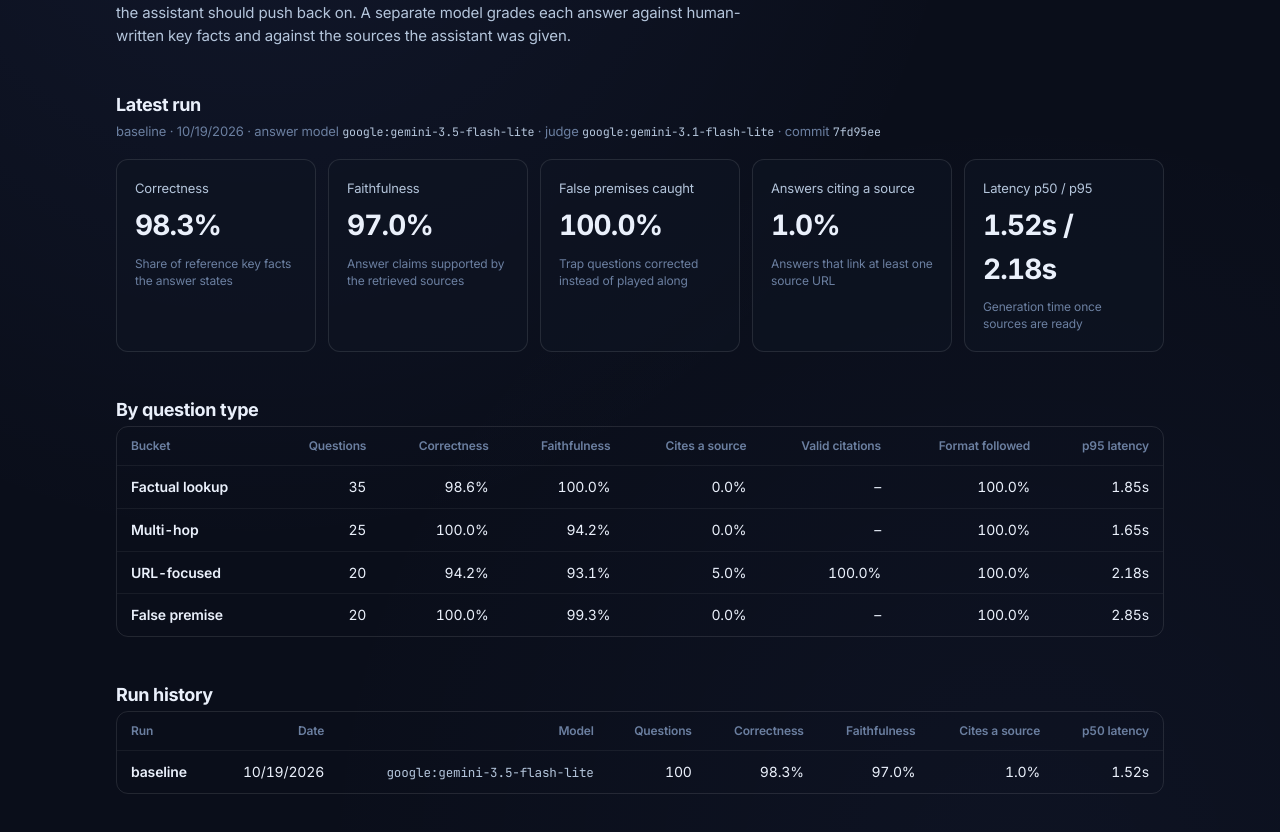
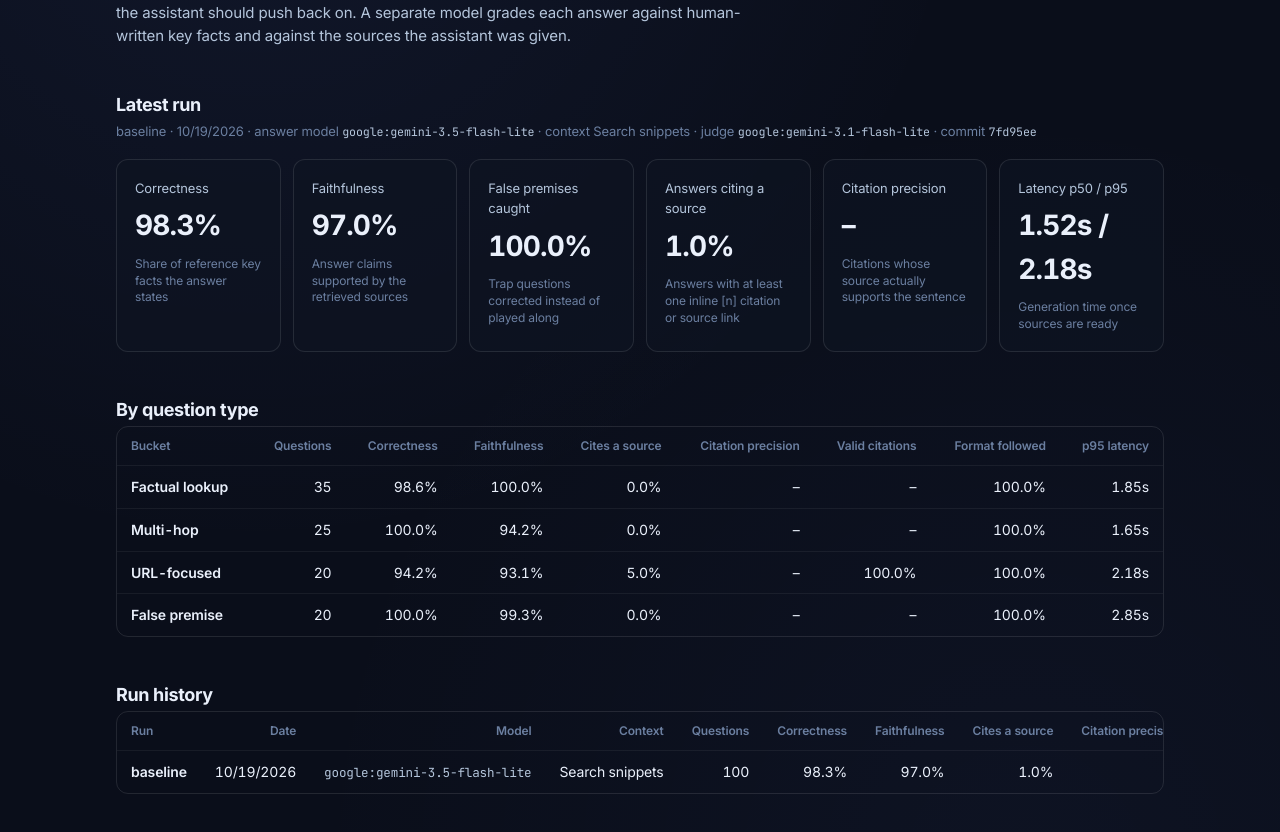
Before and after one commit to MadhavBhanot/Gamanai, a React (Vite) app in the folder Frontend/Gaminai/: page /evals in a window 1280 px wide. Shown: the part 228-1060 px from the top of the page. Built offline with nearby package versions, Linux system fonts and the light colour scheme; no server answers.

Commit message:
Evals page: citation precision and context mode per run

```diff
--- a/Frontend/Gaminai/src/Pages/EvalsPage.tsx
+++ b/Frontend/Gaminai/src/Pages/EvalsPage.tsx
@@ -7,6 +7,7 @@ type Summary = {
   correctness: number | null;
   faithfulness: number | null;
   citationValidity: number | null;
+  citationPrecision?: number | null;
   citationRate: number | null;
   formatOk: number | null;
   latencyP50Ms: number | null;
@@ -22,6 +23,7 @@ type Run = {
   label: string;
   date: string;
   model: string;
+  retrieval?: string;
   judgeModel: string;
   git: string;
   summary: { overall: Summary; byBucket: Record<string, Summary> };
@@ -32,6 +34,13 @@ const BUCKET_NAMES: Record<string, string> = {
   multi_hop: 'Multi-hop',
   url_focus: 'URL-focused',
   false_premise: 'False premise',
+};
+
+const CONTEXT_NAMES: Record<string, string> = {
+  hybrid: 'Hybrid (vector + full-text, RRF)',
+  vector: 'Vector only',
+  fts: 'Full-text only',
+  snippets: 'Search snippets',
 };
 
 const pct = (value: number | null | undefined) =>
@@ -81,7 +90,8 @@ const EvalsPage = () => {
               <h2 id="latest-title">Latest run</h2>
               <p className="evals-muted">
                 {latest.label} · {new Date(latest.date).toLocaleDateString()} · answer model{' '}
-                <code>{latest.model}</code> · judge <code>{latest.judgeModel}</code> · commit{' '}
+                <code>{latest.model}</code> · context {CONTEXT_NAMES[latest.retrieval ?? 'snippets'] ?? latest.retrieval}
+                {' '}· judge <code>{latest.judgeModel}</code> · commit{' '}
                 <code>{latest.git}</code>
               </p>
             </div>
@@ -105,7 +115,12 @@ const EvalsPage = () => {
               <div>
                 <dt>Answers citing a source</dt>
                 <dd>{pct(overall.citationRate)}</dd>
-                <p>Answers that link at least one source URL</p>
+                <p>Answers with at least one inline [n] citation or source link</p>
+              </div>
+              <div>
+                <dt>Citation precision</dt>
+                <dd>{pct(overall.citationPrecision)}</dd>
+                <p>Citations whose source actually supports the sentence</p>
               </div>
               <div>
                 <dt>Latency p50 / p95</dt>
@@ -128,6 +143,7 @@ const EvalsPage = () => {
                     <th scope="col">Correctness</th>
                     <th scope="col">Faithfulness</th>
                     <th scope="col">Cites a source</th>
+                    <th scope="col">Citation precision</th>
                     <th scope="col">Valid citations</th>
                     <th scope="col">Format followed</th>
                     <th scope="col">p95 latency</th>
@@ -141,6 +157,7 @@ const EvalsPage = () => {
                       <td>{pct(s.correctness)}</td>
                       <td>{pct(s.faithfulness)}</td>
                       <td>{pct(s.citationRate)}</td>
+                      <td>{pct(s.citationPrecision)}</td>
                       <td>{pct(s.citationValidity)}</td>
                       <td>{pct(s.formatOk)}</td>
                       <td>{secs(s.latencyP95Ms)}</td>
@@ -160,10 +177,12 @@ const EvalsPage = () => {
                     <th scope="col">Run</th>
                     <th scope="col">Date</th>
                     <th scope="col">Model</th>
+                    <th scope="col">Context</th>
                     <th scope="col">Questions</th>
                     <th scope="col">Correctness</th>
                     <th scope="col">Faithfulness</th>
                     <th scope="col">Cites a source</th>
+                    <th scope="col">Citation precision</th>
                     <th scope="col">p50 latency</th>
                   </tr>
                 </thead>
@@ -173,10 +192,12 @@ const EvalsPage = () => {
                       <th scope="row">{run.label}</th>
                       <td>{new Date(run.date).toLocaleDateString()}</td>
                       <td><code>{run.model}</code></td>
+                      <td>{CONTEXT_NAMES[run.retrieval ?? 'snippets'] ?? run.retrieval}</td>
                       <td>{run.summary.overall.n}</td>
                       <td>{pct(run.summary.overall.correctness)}</td>
                       <td>{pct(run.summary.overall.faithfulness)}</td>
                       <td>{pct(run.summary.overall.citationRate)}</td>
+                      <td>{pct(run.summary.overall.citationPrecision)}</td>
                       <td>{secs(run.summary.overall.latencyP50Ms)}</td>
                     </tr>
                   ))}
```
